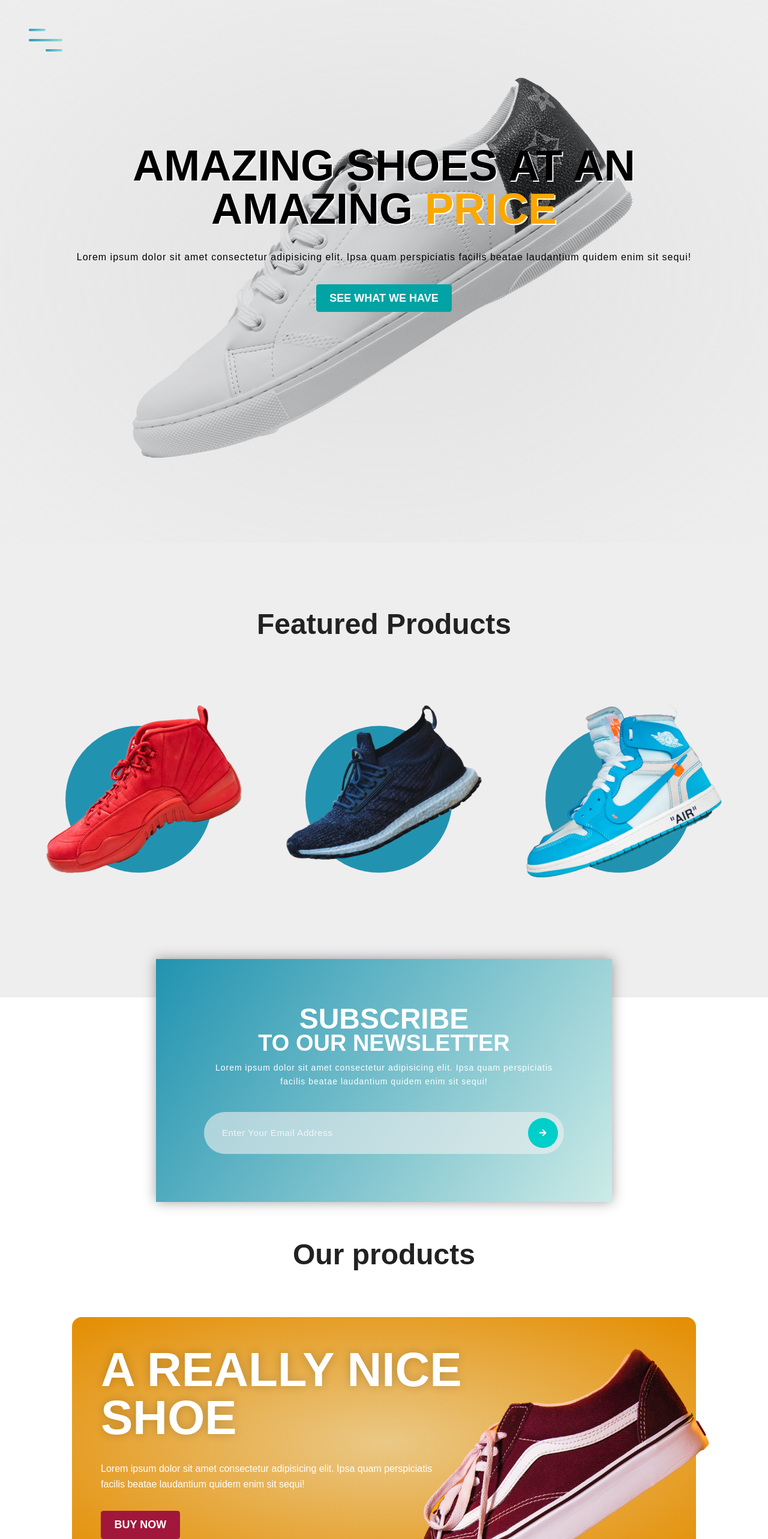
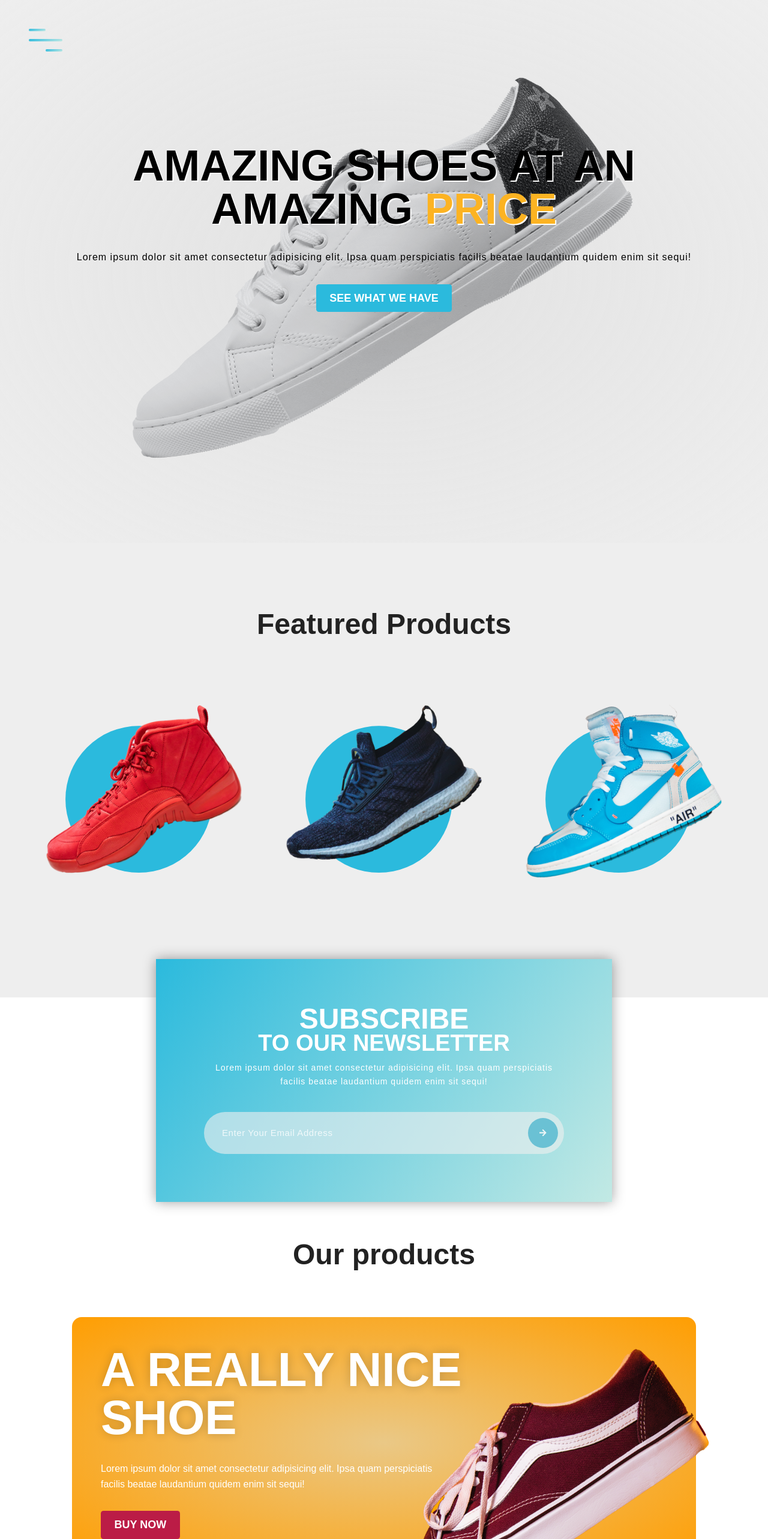
Before and after one commit to julie-p/ecommerce-mern-stack, a React (Create React App) app: page / in a window 1280 px wide. Shown: the top 2566 px of the page at 60% size. Built offline with nearby package versions, Linux system fonts and the light colour scheme.

Commit message:
adjustments colors general style

```diff
--- a/src/Components/Header.js
+++ b/src/Components/Header.js
@@ -21,7 +21,7 @@ function Header() {
         case '/shop' :
             header = "header__hero shop";
             btn += " btn-display";
-            h1 = <h1 className="header__primaryTitle title__alt">Find <span className="blue">your</span> perfect shoes</h1>;
+            h1 = <h1 className="header__primaryTitle title__alt">Find <span className="yellow">your</span> perfect shoes</h1>;
             paragraph = "paragraph-display";
             break;
         case '/sales' :
--- a/src/styles/Cards.css
+++ b/src/styles/Cards.css
@@ -25,7 +25,7 @@
     left: 0;
     width: 100%;
     height: 100%;
-    background: #2193b0;
+    background: #2bbadd;
     clip-path: circle(150px at 80% 20%);
     transition: 0.5s ease-in-out;
 }
@@ -136,12 +136,12 @@
 }
 
 .cards__container .cards__card .cards__contentBx .cards__size span:hover {
-    background: #faa700;
+    background: #fcb322;
     color: #eee;
 }
 
 .cards__container .cards__card .cards__contentBx button {
-    background: #faa700;
+    background: #fcb322;
     color: #fff;
     outline: none;
     border-style: none;
--- a/src/styles/Header.css
+++ b/src/styles/Header.css
@@ -69,7 +69,7 @@
 }
 
 .btn-home {
-  background-color: #01a3a4;
+  background-color: #2bbadd;
 }
 
 .btn-display {
@@ -77,15 +77,11 @@
 }
 
 .yellow {
-  color: #faa700;
-}
-
-.blue {
-  color: #faa700;
+  color: #fcb322;
 }
 
 .red {
-  color: #c0392b;
+  color: #bb1c46;
 }
 
 @media screen and  (max-width: 600px) {
--- a/src/styles/Homepage.css
+++ b/src/styles/Homepage.css
@@ -43,7 +43,7 @@
     left: 10%;
     padding: 75% 75% 0 0;
     border-radius: 50%;
-    background: #2193b0;
+    background: #2bbadd;
     z-index: -1;
 }
 
@@ -111,18 +111,18 @@
 
 .shoe-red {
     --clr-inner: #eac886;
-    --clr-outer: #e48d00;
-    --clr-accent: #a1173c;
+    --clr-outer: #ff9e02;
+    --clr-accent: #bb1c46;
 }
 
 .shoe-white {
     --clr-inner: #fce4b3;
-    --clr-outer: #eac886;
-    --clr-accent: #01a3a4;
+    --clr-outer: #f8dca0;
+    --clr-accent: #04b4b4;
 }
 
 .shoe-blue {
     --clr-inner: #6dd5ed;
-    --clr-outer: #2193b0;
-    --clr-accent: #faa700;
+    --clr-outer: #2bbadd;
+    --clr-accent: #fcb322;
 }
--- a/src/styles/Menu.css
+++ b/src/styles/Menu.css
@@ -20,7 +20,7 @@
 
 .bar {
     background-color: #2193b0;
-    background-image: linear-gradient(160deg, #2193b0 0%, #a1e4dc 100%);
+    background-image: linear-gradient(160deg, #2bbadd 0%, #c2e9e4 100%);
     width: 100%;
     height: 4px;
     border-radius: .5rem;
@@ -59,7 +59,7 @@
     position: fixed;
     right: 0;
     top: -100vh;
-    background-color: #2193b0;
+    background-color: #2bbadd;
     border-bottom-right-radius: 100%;
     border-bottom-left-radius: 100%;
     transition: all 950ms cubic-bezier(1,0,0,1);
--- a/src/styles/Newsletter.css
+++ b/src/styles/Newsletter.css
@@ -5,7 +5,7 @@
 }
 
 .newsletter__container {
-    background: linear-gradient(125deg, #2193b0, #ccebe7);
+    background: linear-gradient(125deg, #2bbadd, #c2e9e4);
     width: 600px;
     padding: 80px;
     text-align: center;
@@ -62,7 +62,7 @@
 }
 
 .newsletter__txtb button {
-    background: #00cec9;
+    background: #26a7c7;
     color: #fff;
     border: 0;
     border-radius:  50%;
@@ -74,8 +74,10 @@
     outline: none;
     cursor: pointer;
     transition: .3s linear;
+    opacity: .6;
 }
 
 .newsletter__txtb button:hover {
-    opacity: .5;
+    opacity: .7;
+    background: linear-gradient(125deg, #2bbadd, #c2e9e4);
 }
```
